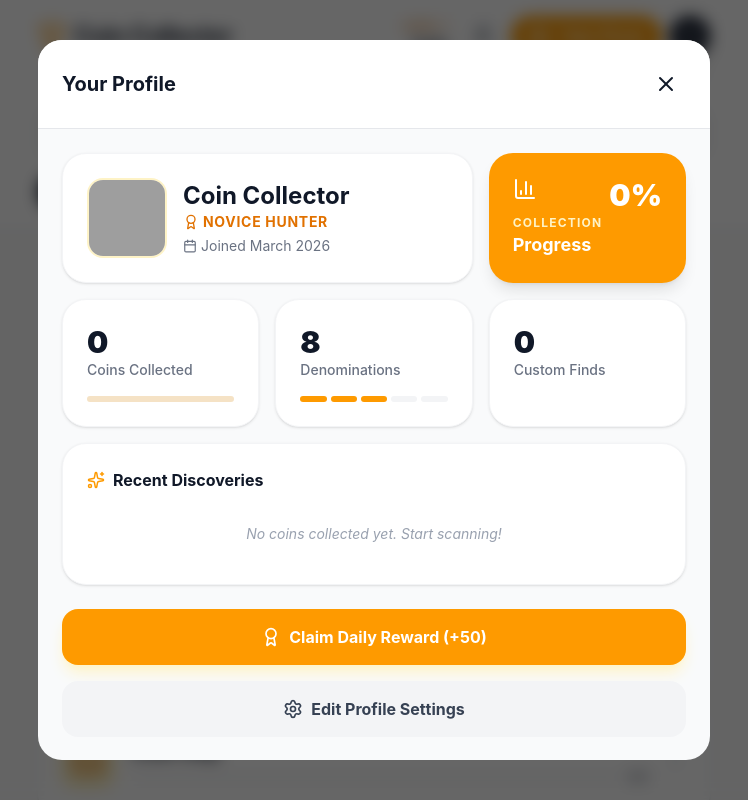
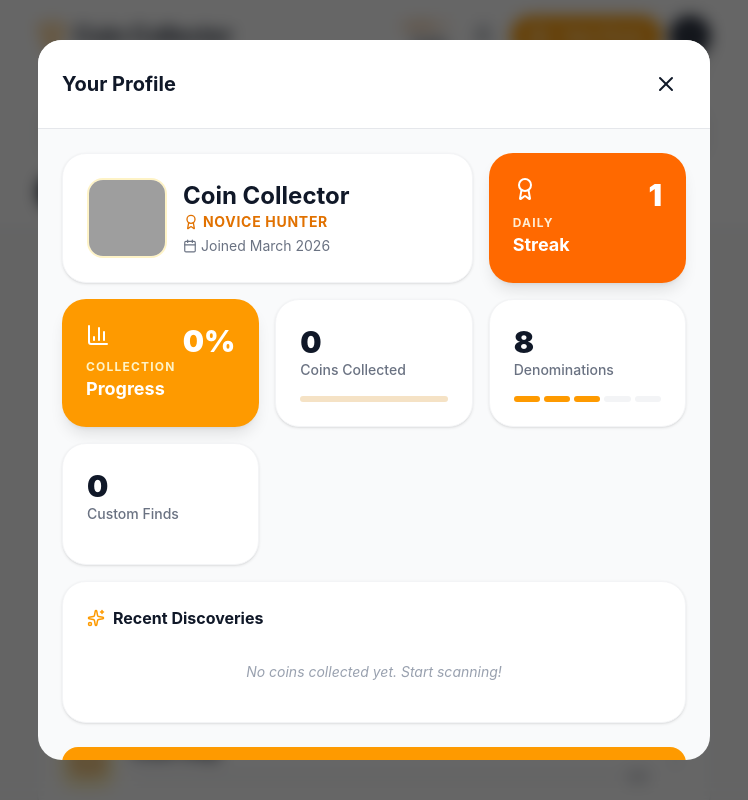
Before and after one commit to AllieBaig/UKcoinCollect, a React (Vite) app: page / in a window 1280 px wide. Both pictures are taken after a click on the button 749 px from the left and 36 px from the top of the page. Shown: the whole page, without its empty margins (266-1014 px from the left). Built offline with nearby package versions, Linux system fonts and the light colour scheme; grey boxes are pictures that could not be loaded.

Commit message:
feat: Add user streak tracking and bonuses
Introduces logic to track daily login streaks and award bonus points. Includes new profile fields for streak and last login date. Adds badges for streak milestones.

```diff
--- a/src/App.tsx
+++ b/src/App.tsx
@@ -22,13 +22,19 @@ interface UserProfile {
   rank: string;
   points: number;
   level: number;
+  streak: number;
+  lastLoginDate: string;
+  badges: string[];
+  collectionStreak?: number;
+  lastCollectionDate?: string;
 }
 
 const POINT_VALUES = {
   COLLECT_COIN: 100,
   UPLOAD_PHOTO: 250,
   DAILY_CHECKIN: 50,
-  COMPLETE_FOLDER: 1000
+  COMPLETE_FOLDER: 1000,
+  STREAK_BONUS: 100
 };
 
 // Error Boundary Component
@@ -161,9 +167,52 @@ function CoinCollectorApp() {
       joinDate: new Date().toLocaleDateString('en-GB', { month: 'long', year: 'numeric' }),
       rank: 'Novice Hunter',
       points: 0,
-      level: 1
+      level: 1,
+      streak: 0,
+      lastLoginDate: '',
+      badges: [],
+      collectionStreak: 0,
+      lastCollectionDate: ''
     };
   });
+
+  // Streak Logic
+  useEffect(() => {
+    const today = new Date().toDateString();
+    if (userProfile.lastLoginDate !== today) {
+      const yesterday = new Date();
+      yesterday.setDate(yesterday.getDate() - 1);
+      const yesterdayStr = yesterday.toDateString();
+
+      let newStreak = 1;
+      let bonusPoints = 0;
+      let message = "Welcome back!";
+
+      if (userProfile.lastLoginDate === yesterdayStr) {
+        newStreak = userProfile.streak + 1;
+        bonusPoints = POINT_VALUES.STREAK_BONUS;
+        message = `Day ${newStreak} Streak!`;
+      }
+
+      const newBadges = [...userProfile.badges];
+      if (newStreak === 3 && !newBadges.includes('3-Day Streak')) newBadges.push('3-Day Streak');
+      if (newStreak === 7 && !newBadges.includes('7-Day Streak')) newBadges.push('7-Day Streak');
+      if (newStreak === 30 && !newBadges.includes('30-Day Streak')) newBadges.push('30-Day Streak');
+
+      setUserProfile(prev => ({
+        ...prev,
+        streak: newStreak,
+        lastLoginDate: today,
+        points: prev.points + bonusPoints,
+        badges: newBadges
+      }));
+
+      if (bonusPoints > 0) {
+        setPointsNotification({ amount: bonusPoints, message });
+        setTimeout(() => setPointsNotification(null), 3000);
+      }
+    }
+  }, []);
 
   const [userCoinImages, setUserCoinImages] = useState<Record<string, string>>(() => {
     const saved = localStorage.getItem('user_coin_images');
@@ -268,10 +317,45 @@ function CoinCollectorApp() {
 
   const toggleCollected = (id: string, e: React.MouseEvent) => {
     e.stopPropagation();
+    const coin = allCoins.find(c => c.id === id);
+
     setCollectedIds(prev => {
       const isCollecting = !prev.includes(id);
       if (isCollecting) {
         addPoints(POINT_VALUES.COLLECT_COIN, "Coin Collected!");
+
+        // Collection Streak Logic
+        const today = new Date().toDateString();
+        setUserProfile(up => {
+          let newCollStreak = up.collectionStreak || 0;
+          if (up.lastCollectionDate !== today) {
+            newCollStreak += 1;
+            const newBadges = [...up.badges];
+            if (newCollStreak === 5 && !newBadges.includes('5-Day Collector')) newBadges.push('5-Day Collector');
+            return { ...up, collectionStreak: newCollStreak, lastCollectionDate: today, badges: newBadges };
+          }
+          return up;
+        });
+
+        // Navigate to folder if not already in one
+        if (!activeDenomination && coin) {
+          setActiveDenomination(coin.denomination);
+        }
+
+        // Folder Completion Check
+        if (coin) {
+          const coinsInDenom = UK_COINS.filter(c => c.denomination === coin.denomination);
+          const collectedInDenom = coinsInDenom.filter(c => [...prev, id].includes(c.id)).length;
+          if (collectedInDenom === coinsInDenom.length) {
+            addPoints(POINT_VALUES.COMPLETE_FOLDER, `${coin.denomination} Folder Complete!`);
+            setUserProfile(up => {
+              const newBadges = [...up.badges];
+              const badgeName = `${coin.denomination} Master`;
+              if (!newBadges.includes(badgeName)) newBadges.push(badgeName);
+              return { ...up, badges: newBadges };
+            });
+          }
+        }
       }
       return isCollecting ? [...prev, id] : prev.filter(i => i !== id);
     });
@@ -300,6 +384,12 @@ function CoinCollectorApp() {
       const matchesDenom = activeDenomination ? coin.denomination === activeDenomination : true;
 
       return matchesSearch && matchesFilter && matchesDenom;
+    }).sort((a, b) => {
+      // Sort by collection status: collected first
+      const aCollected = collectedIds.includes(a.id);
+      const bCollected = collectedIds.includes(b.id);
+      if (aCollected === bCollected) return 0;
+      return aCollected ? -1 : 1;
     });
   }, [searchQuery, filter, collectedIds, activeDenomination, allCoins]);
 
@@ -763,12 +853,15 @@ function CoinCollectorApp() {
             {!activeDenomination ? (
               /* Folder View */
               <>
-                {denominations.map((denom) => {
-                  const coinsInDenom = UK_COINS.filter(c => c.denomination === denom);
-                  const collectedInDenom = coinsInDenom.filter(c => collectedIds.includes(c.id)).length;
-                  const denomProgress = Math.round((collectedInDenom / coinsInDenom.length) * 100);
-
-                  return (
+                {denominations
+                  .map(denom => {
+                    const coinsInDenom = UK_COINS.filter(c => c.denomination === denom);
+                    const collectedInDenom = coinsInDenom.filter(c => collectedIds.includes(c.id)).length;
+                    const denomProgress = Math.round((collectedInDenom / coinsInDenom.length) * 100);
+                    return { denom, coinsInDenom, collectedInDenom, denomProgress };
+                  })
+                  .sort((a, b) => b.denomProgress - a.denomProgress)
+                  .map(({ denom, coinsInDenom, collectedInDenom, denomProgress }) => (
                     <motion.div
                       key={denom}
                       initial={{ opacity: 0, x: -20 }}
@@ -794,8 +887,7 @@ function CoinCollectorApp() {
                       </div>
                       <ChevronRight className="text-gray-300" size={24} />
                     </motion.div>
-                  );
-                })}
+                  ))}
 
                 {/* Wishlist Folder */}
                 {requestedCoins.length > 0 && (
@@ -1197,6 +1289,18 @@ function CoinCollectorApp() {
                     </div>
                   </div>
 
+                  {/* Streak Block */}
+                  <div className="bg-orange-500 p-6 rounded-3xl shadow-lg text-white flex flex-col justify-between">
+                    <div className="flex justify-between items-start">
+                      <Award size={24} />
+                      <span className="text-3xl font-black">{userProfile.streak}</span>
+                    </div>
+                    <div>
+                      <p className="text-orange-100 text-xs font-bold uppercase tracking-widest">Daily</p>
+                      <p className="text-lg font-bold">Streak</p>
+                    </div>
+                  </div>
+
                   {/* Progress Block */}
                   <div className="bg-amber-500 p-6 rounded-3xl shadow-lg text-white flex flex-col justify-between">
                     <div className="flex justify-between items-start">
@@ -1251,6 +1355,24 @@ function CoinCollectorApp() {
                       )}
                     </div>
                   </div>
+
+                  {/* Badges Block */}
+                  {userProfile.badges.length > 0 && (
+                    <div className="sm:col-span-3 bg-white p-6 rounded-3xl shadow-sm border border-gray-100">
+                      <h4 className="font-bold text-gray-900 mb-4 flex items-center gap-2">
+                        <Trophy size={18} className="text-amber-500" />
+                        Achievement Badges
+                      </h4>
+                      <div className="flex flex-wrap gap-2">
+                        {userProfile.badges.map(badge => (
+                          <div key={badge} className="px-4 py-2 bg-amber-50 text-amber-700 rounded-full text-xs font-bold border border-amber-100 flex items-center gap-2">
+                            <Award size={14} />
+                            {badge}
+                          </div>
+                        ))}
+                      </div>
+                    </div>
+                  )}
 
                   {/* Recent Activity Block */}
                   <div className="sm:col-span-3 bg-white p-6 rounded-3xl shadow-sm border border-gray-100">
```
